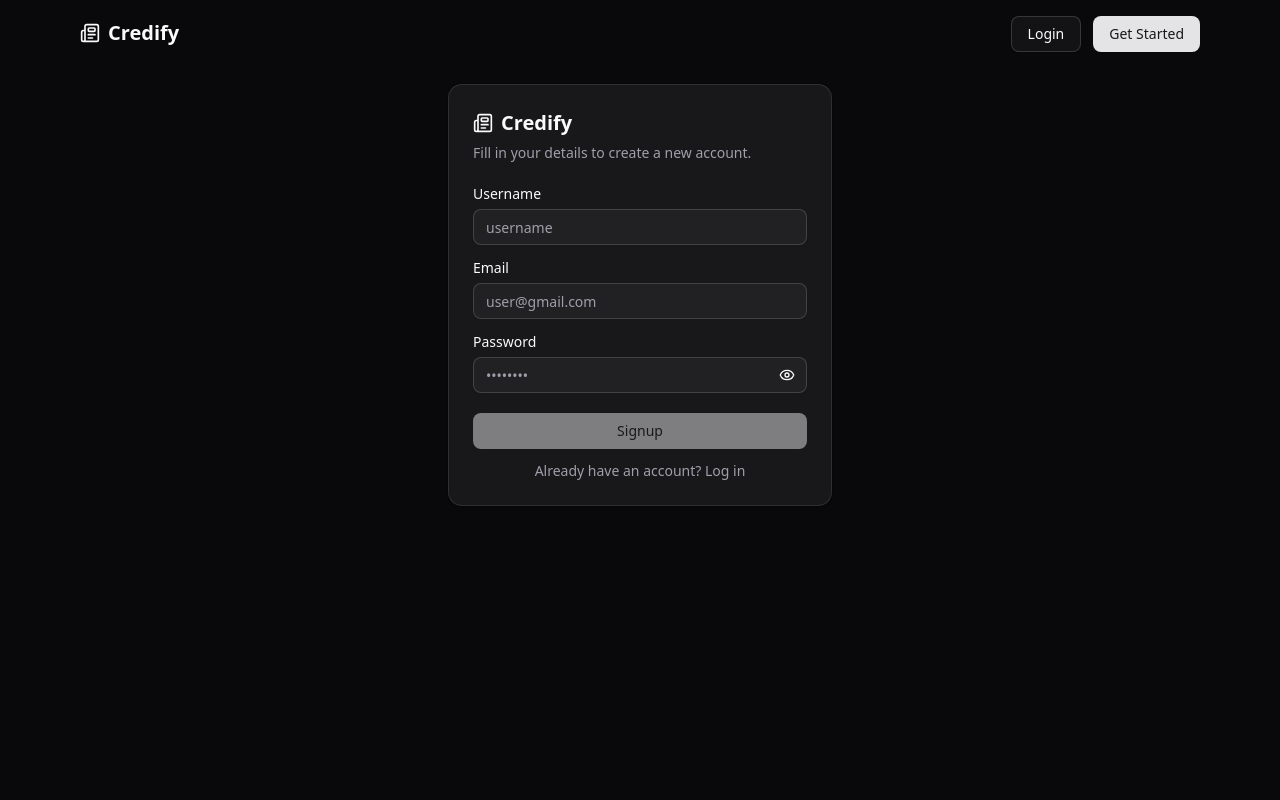
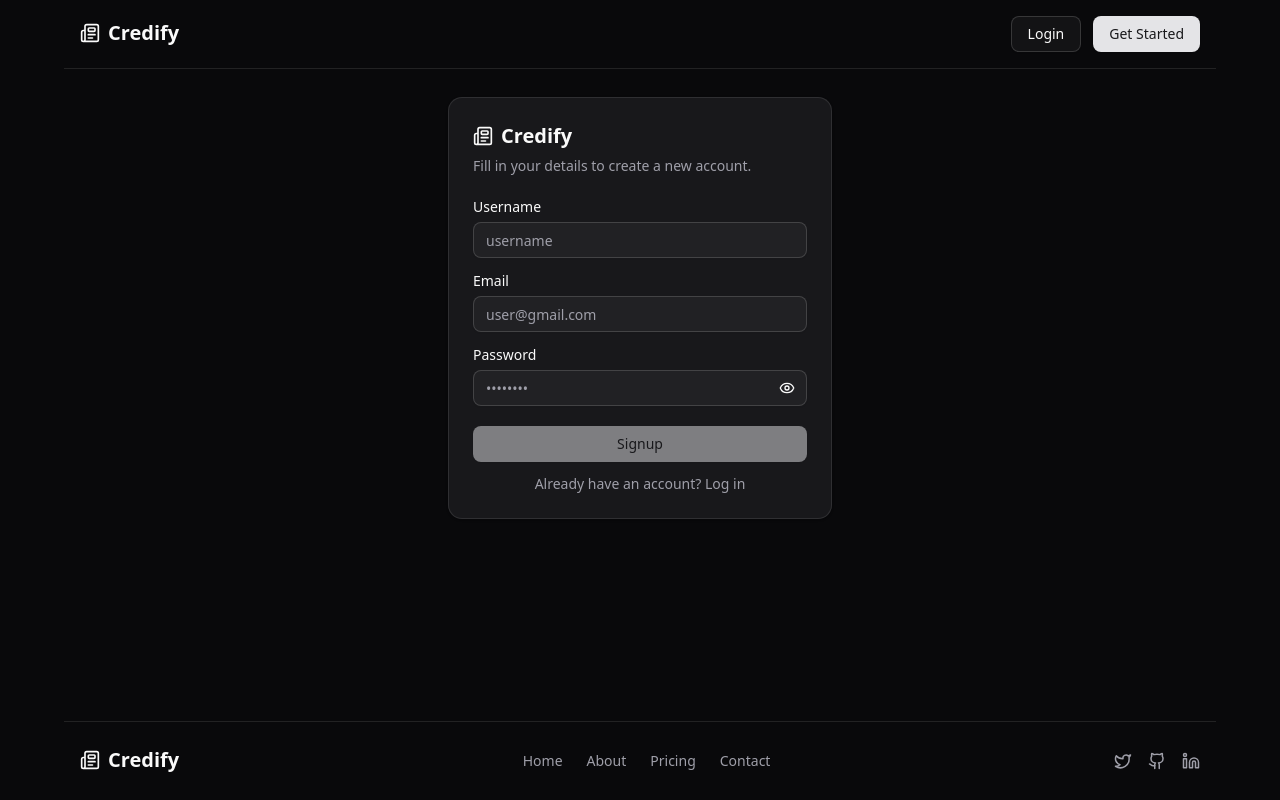
Before and after one commit to devsandeepsharma/Credify, a React (Vite) app: page /signup in a window 1280 px wide. Built offline with nearby package versions, Linux system fonts and the light colour scheme.

Commit message:
footer added

```diff
--- /dev/null
+++ b/src/components/layout/Footer.jsx
@@ -0,0 +1,39 @@
+import { Link } from "react-router-dom";
+
+import Logo from "../ui/Logo";
+
+import { Github, Linkedin, Twitter } from "lucide-react";
+
+const Footer = () => {
+
+    const focus = "transition-all outline-none focus-visible:border-ring focus-visible:ring-ring/50 focus-visible:ring-[3px]";
+    const link = `${focus} hover:text-foreground transition`;
+
+    return (
+        <footer className="py-6 px-4 w-full max-w-6xl mx-auto border-t mt-auto">
+            <div className="flex flex-col md:flex-row justify-between items-center gap-6">
+                <div className="flex flex-col items-center md:items-start">
+                    <Link to="/" className={focus}><Logo /></Link>
+                    <p className="text-center md:hidden text-sm max-w-3xs text-muted-foreground mt-2">
+                        Helping freelancers & small businesses get feedback fast.
+                    </p>
+                </div>
+
+                <ul className="flex flex-wrap justify-center gap-6 text-sm font-medium text-muted-foreground md:mx-auto">
+                    <li><Link to="/" className={link}>Home</Link></li>
+                    <li><Link to="/" className={link}>About</Link></li>
+                    <li><Link to="/" className={link}>Pricing</Link></li>
+                    <li><Link to="/" className={link}>Contact</Link></li>
+                </ul>
+
+                <ul className="flex gap-4 text-muted-foreground">
+                    <li><Link to="/" className={link}><Twitter size={18} /></Link></li>
+                    <li><Link to="/" className={link}><Github size={18} /></Link></li>
+                    <li><Link to="/" className={link}><Linkedin size={18} /></Link></li>
+                </ul>
+            </div>
+        </footer>
+    );
+};
+
+export default Footer;
--- a/src/components/layout/Header.jsx
+++ b/src/components/layout/Header.jsx
@@ -13,7 +13,7 @@ import { AlignJustify } from "lucide-react";
 
 const Header = () => {
     return (
-        <header className="p-4 max-w-6xl mx-auto flex justify-between items-center">
+        <header className="p-4 w-full max-w-6xl mx-auto flex justify-between items-center border-b-1 mb-3">
             <Link to="/landing" className="transition-all outline-none focus-visible:border-ring focus-visible:ring-ring/50 focus-visible:ring-[3px]"><Logo /></Link>
             <nav className="sm:hidden">
                 <Sheet>
--- a/src/components/layout/Layout.jsx
+++ b/src/components/layout/Layout.jsx
@@ -1,13 +1,15 @@
 import { Outlet } from "react-router-dom";
 
 import Header from "./Header";
+import Footer from "./Footer";
 
 const Layout = () => {
     return (
-        <>
+        <div className="flex flex-col min-h-screen w-full">
             <Header />
             <Outlet />
-        </>
+            <Footer />
+        </div>
     )
 }
 
--- a/src/components/ui/button.jsx
+++ b/src/components/ui/button.jsx
@@ -5,7 +5,7 @@ import { cva } from "class-variance-authority";
 import { cn } from "../../lib/utils";
 
 const buttonVariants = cva(
-  "inline-flex items-center justify-center gap-2 whitespace-nowrap rounded-md text-sm font-medium transition-all disabled:pointer-events-none disabled:opacity-50 [&_svg]:pointer-events-none [&_svg:not([class*='size-'])]:size-4 shrink-0 [&_svg]:shrink-0 outline-none focus-visible:border-ring focus-visible:ring-ring/50 focus-visible:ring-[3px] aria-invalid:ring-destructive/20 dark:aria-invalid:ring-destructive/40 aria-invalid:border-destructive",
+  "cursor-pointer inline-flex items-center justify-center gap-2 whitespace-nowrap rounded-md text-sm font-medium transition-all disabled:pointer-events-none disabled:opacity-50 [&_svg]:pointer-events-none [&_svg:not([class*='size-'])]:size-4 shrink-0 [&_svg]:shrink-0 outline-none focus-visible:border-ring focus-visible:ring-ring/50 focus-visible:ring-[3px] aria-invalid:ring-destructive/20 dark:aria-invalid:ring-destructive/40 aria-invalid:border-destructive",
   {
     variants: {
       variant: {
--- a/src/pages/Login.jsx
+++ b/src/pages/Login.jsx
@@ -27,6 +27,8 @@ import { Eye, EyeOff, Loader2 } from "lucide-react";
 
 const Login = () => {
 
+    const focus = "transition-all outline-none focus-visible:border-ring focus-visible:ring-ring/50 focus-visible:ring-[3px]";
+
     const [showPassword, setShowPassword] = useState(false);
 
     const formSchema = z.object({
@@ -53,7 +55,7 @@ const Login = () => {
     };
 
     return (
-        <main className="p-4">
+        <main className="w-full p-4">
             <Card className="w-full max-w-sm m-auto">
                 <CardHeader>
                     <CardTitle><Logo /></CardTitle>
@@ -106,7 +108,7 @@ const Login = () => {
                                 )}
                             />
                             <div className="text-sm text-right -mt-2">
-                                <Link to="/forgot-password" className="text-muted-foreground hover:underline">
+                                <Link to="/forgot-password" className={`text-muted-foreground hover:underline ${focus}`}>
                                     Forgot password?
                                 </Link>
                             </div>
@@ -125,7 +127,7 @@ const Login = () => {
                                 }
                             </Button>
                             <div className="text-sm text-center -mt-1">
-                                <Link to="/signup" className="text-muted-foreground hover:underline">
+                                <Link to="/signup" className={`text-muted-foreground hover:underline ${focus}`}>
                                     Don’t have an account? Signup
                                 </Link>
                             </div>
--- a/src/pages/Signup.jsx
+++ b/src/pages/Signup.jsx
@@ -26,6 +26,8 @@ import Logo from "../components/ui/Logo";
 import { Eye, EyeOff, Loader2 } from "lucide-react";
 
 const Signup = () => {
+
+    const focus = "transition-all outline-none focus-visible:border-ring focus-visible:ring-ring/50 focus-visible:ring-[3px]";
 
     const [showPassword, setShowPassword] = useState(false);
 
@@ -57,7 +59,7 @@ const Signup = () => {
     };
 
     return (
-        <main className="p-4">
+        <main className="w-full p-4">
             <Card className="w-full max-w-sm m-auto">
                 <CardHeader>
                     <CardTitle><Logo /></CardTitle>
@@ -137,7 +139,7 @@ const Signup = () => {
                                 }
                             </Button>
                             <div className="text-sm text-center -mt-1">
-                                <Link to="/login" className="text-muted-foreground hover:underline">
+                                <Link to="/login" className={`text-muted-foreground hover:underline ${focus}`}>
                                     Already have an account? Log in
                                 </Link>
                             </div>
```
